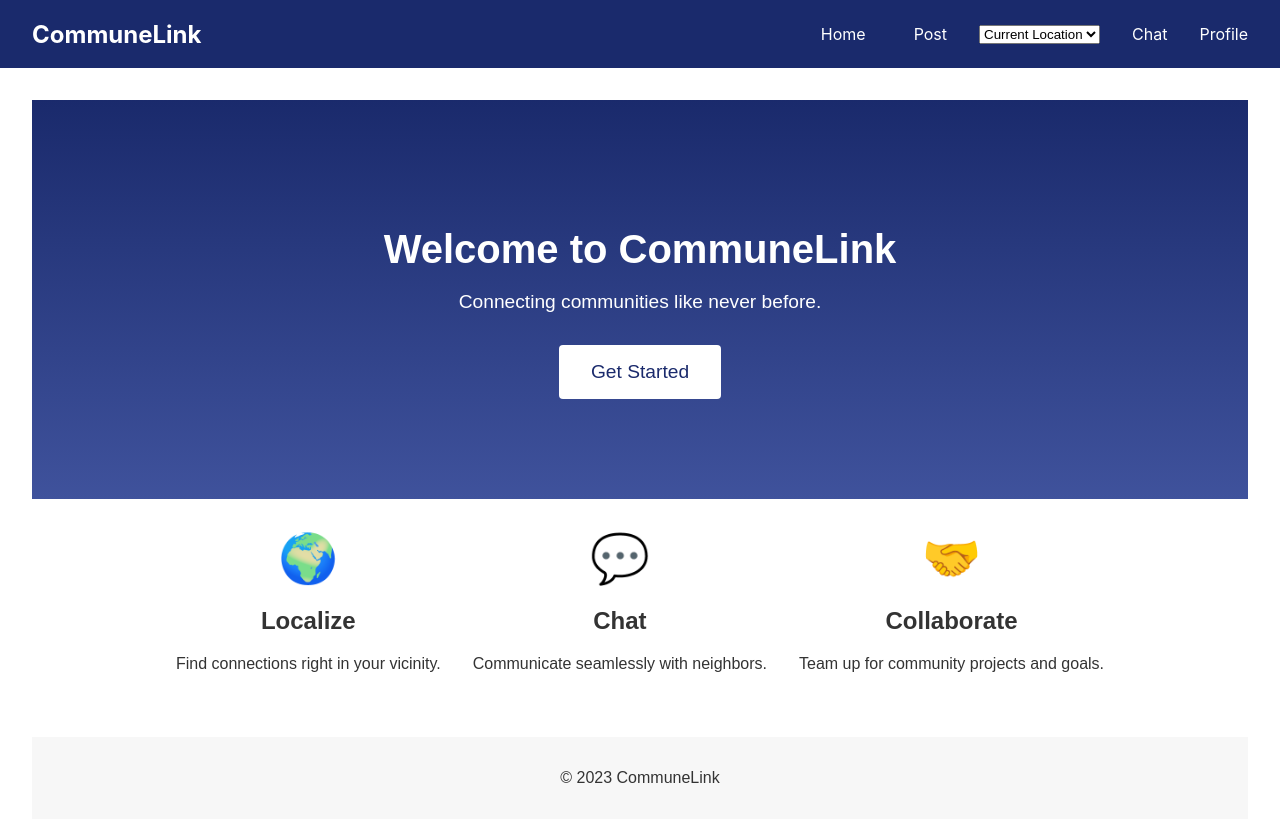
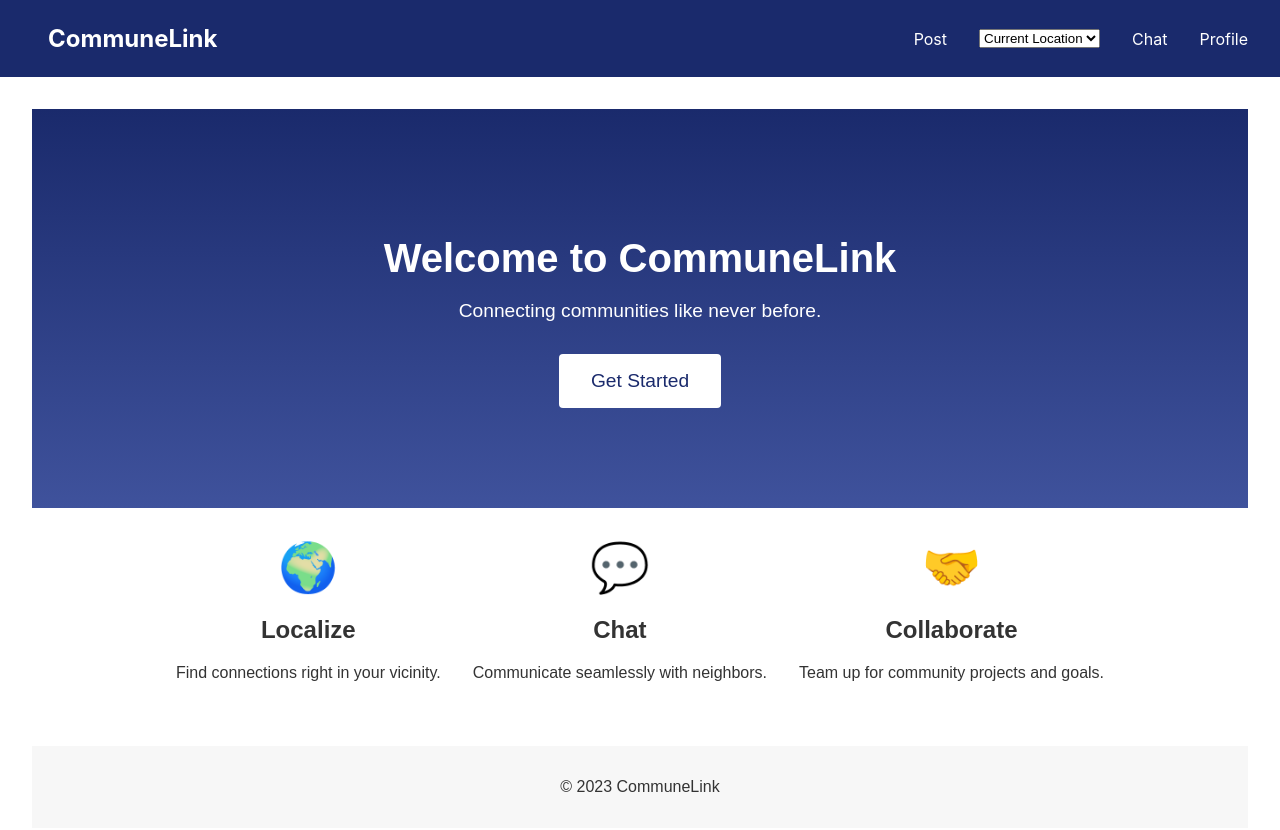
Before and after one commit to amishasubedi/Neighbor-Link, a React (Create React App) app: page / in a window 1280 px wide. Shown: the top 830 px of the page. Built offline with nearby package versions, Linux system fonts and the light colour scheme.

Commit message:
navigation done

```diff
--- a/package.json
+++ b/package.json
@@ -8,6 +8,7 @@
     "@testing-library/user-event": "^13.5.0",
     "react": "^18.2.0",
     "react-dom": "^18.2.0",
+    "react-router-dom": "^6.15.0",
     "react-scripts": "5.0.1",
     "web-vitals": "^2.1.4"
   },
--- a/src/App.js
+++ b/src/App.js
@@ -1,15 +1,23 @@
-import './App.css';
-import { Fragment } from 'react';
 import React from 'react';
+import {
+  BrowserRouter,
+  Routes,
+  Route,
+} from "react-router-dom";
+
 import Header from './components/Navigation/Header';
 import HomePage from './pages/Homepage';
 
 function App() {
   return (
-    <Fragment>
-      <Header />
-      <HomePage />
-    </Fragment>
+    <BrowserRouter>
+      <div className="App">
+        <Header />
+        <Routes>
+          <Route exact path="/" element={<HomePage />} />
+        </Routes>
+      </div>
+    </BrowserRouter>
   );
 }
 
--- a/src/components/Navigation/Header.css
+++ b/src/components/Navigation/Header.css
@@ -19,6 +19,8 @@
     /* This sets a gap between the items in the navigation */
 }
 
+
+
 .nav-items a {
     color: #ffffff;
     text-decoration: none;
@@ -29,7 +31,6 @@
 
 .nav-items a:hover {
     background-color: #3f529c;
-    /* Slightly different shade on hover */
 }
 
 .dropdown {
@@ -57,3 +58,11 @@
 .dropdown:hover .dropdown-content {
     display: block;
 }
+
+.logo {
+    color: #ffffff;
+    text-decoration: none;
+    padding: 0.5rem 1rem;
+    border-radius: 4px;
+    transition: background-color 0.3s;
+}
--- a/src/components/Navigation/Header.js
+++ b/src/components/Navigation/Header.js
@@ -1,28 +1,27 @@
 import React from 'react';
+import { Link } from 'react-router-dom';
 import './Header.css';
 
 const Header = () => {
   return (
     <div className="header">
-      <div className="logo">CommuneLink</div>
+      <Link to = "/" className="logo">CommuneLink</Link>
       <div className="nav-items">
-        <a href="/home">Home</a>
-        <a href="/post">Post</a>
+        <Link to="/post">Post</Link>
         <select>
           <option>Current Location</option>
           <option>City Center</option>
           <option>North District</option>
-          {/* Add other districts or predefined areas */}
         </select>
-        <a href="/chat">Chat</a>
+        <Link to="/chat">Chat</Link>
         <div className="dropdown">
           Profile
           <div className="dropdown-content">
-            <a href="/profile">View Profile</a>
-            <a href="/myposts">My Posts</a>
-            <a href="/trustscore">Trust Score</a>
-            <a href="/settings">Settings</a>
-            <a href="/logout">Logout</a>
+            <Link to="/profile">View Profile</Link>
+            <Link to="/myposts">My Posts</Link>
+            <Link to="/trustscore">Trust Score</Link>
+            <Link to="/settings">Settings</Link>
+            <Link to="/logout">Logout</Link>
           </div>
         </div>
       </div>
```
Also changed, not shown: 1 other file (tests, documents, lock files or other folders).
